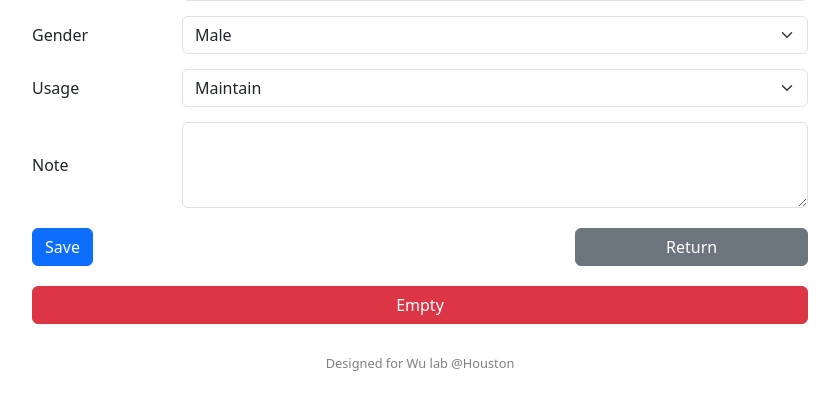
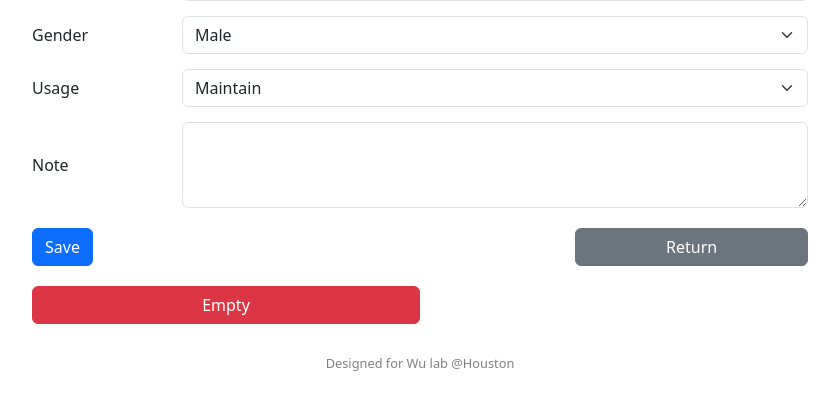
Before and after one commit to KoichiroHaruwaka/Cage_management_flask, a Flask app: page /cage/1/1/1 in a window 1280 px wide. Shown: the part 292-702 px from the top of the page, without its empty margins (220-1059 px from the left). Run offline with Flask 3, Linux system fonts and the light colour scheme; parts of the project's set-up code (start-up, migrations or seed data) failed here and were passed over.

Commit message:
Update cage_detail.html

```diff
--- a/templates/cage_detail.html
+++ b/templates/cage_detail.html
@@ -100,7 +100,7 @@
         <!-- Empty ボタンのフォームは別に配置 -->
         <form method="post" action="{{ url_for('empty_cage', rack=rack, row=row, col=col) }}" onsubmit="return confirm('Are you sure you want to empty this cage?');" style="margin-top: 20px;">
             {{ form.csrf_token }}
-            <button type="submit" class="btn btn-danger" style="width: 100%;">Empty</button>
+            <button type="submit" class="btn btn-danger" style="width: 50%;">Empty</button>
         </form>
 
         <!-- メッセージの表示 -->
```
